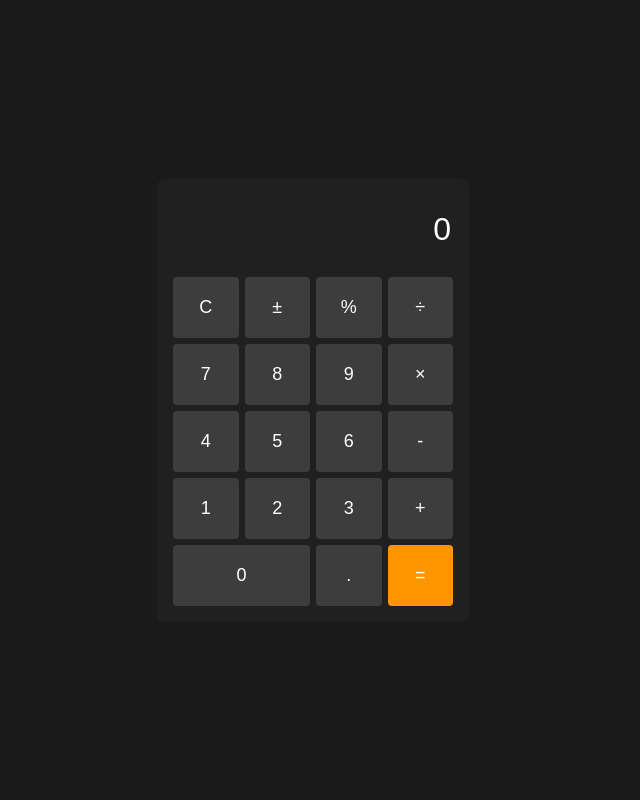
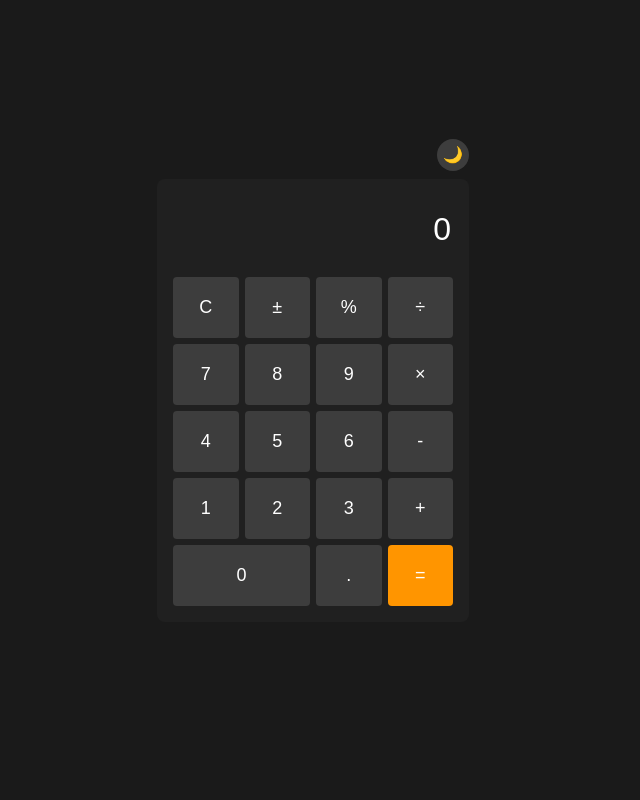
Before and after one commit to alirazatech80/shinobi, a Flask app: page / in a window 1280 px wide. Shown: the whole page, without its empty margins (327-967 px from the left). Run offline with Flask 3, Linux system fonts and the light colour scheme.

Commit message:
Add light/dark theme toggle to calculator UI
Co-Authored-By: Claude Sonnet 5 <noreply@anthropic.com>
Claude-Session: https://claude.ai/code/session_01PBrW9cjuiGEDeSwsXt2Hq6

```diff
--- a/templates/index.html
+++ b/templates/index.html
@@ -4,27 +4,63 @@
 <meta charset="UTF-8">
 <title>Calculator</title>
 <style>
+  :root {
+    --bg-body: #1a1a1a;
+    --bg-calc: #202020;
+    --bg-display: #202020;
+    --text: white;
+    --btn-bg: #3d3d3d;
+    --btn-hover: #505050;
+    --eq-bg: #ff9500;
+    --eq-hover: #ffab33;
+    --toggle-bg: #3d3d3d;
+  }
+  body.light-mode {
+    --bg-body: #f0f0f0;
+    --bg-calc: #ffffff;
+    --bg-display: #ffffff;
+    --text: #1a1a1a;
+    --btn-bg: #e6e6e6;
+    --btn-hover: #d4d4d4;
+    --eq-bg: #ff9500;
+    --eq-hover: #ffab33;
+    --toggle-bg: #e6e6e6;
+  }
   body {
     display: flex;
     justify-content: center;
     align-items: center;
     height: 100vh;
     margin: 0;
-    background: #1a1a1a;
+    background: var(--bg-body);
     font-family: Segoe UI, Arial, sans-serif;
   }
   .calculator {
     width: 280px;
-    background: #202020;
+    background: var(--bg-calc);
     border-radius: 8px;
     padding: 16px;
+    position: relative;
+  }
+  #theme-toggle {
+    position: absolute;
+    top: -40px;
+    right: 0;
+    width: 32px;
+    height: 32px;
+    padding: 0;
+    border-radius: 50%;
+    background: var(--toggle-bg);
+    color: var(--text);
+    font-size: 16px;
+    line-height: 32px;
   }
   #display {
     width: 100%;
     box-sizing: border-box;
     height: 70px;
-    background: #202020;
-    color: white;
+    background: var(--bg-display);
+    color: var(--text);
     border: none;
     text-align: right;
     font-size: 32px;
@@ -40,19 +76,20 @@
     font-size: 18px;
     border: none;
     border-radius: 4px;
-    background: #3d3d3d;
-    color: white;
+    background: var(--btn-bg);
+    color: var(--text);
     cursor: pointer;
   }
-  button:hover { background: #505050; }
-  button.operator { background: #3d3d3d; }
-  button.equals { background: #ff9500; }
-  button.equals:hover { background: #ffab33; }
+  button:hover { background: var(--btn-hover); }
+  button.operator { background: var(--btn-bg); }
+  button.equals { background: var(--eq-bg); color: white; }
+  button.equals:hover { background: var(--eq-hover); }
   button.span-2 { grid-column: span 2; }
 </style>
 </head>
 <body>
   <div class="calculator">
+    <button id="theme-toggle" onclick="toggleTheme()" title="Toggle light/dark mode">🌙</button>
     <input id="display" value="0" readonly>
     <div class="buttons">
       <button onclick="clearAll()">C</button>
@@ -83,6 +120,19 @@
 
 <script>
 let expression = "";
+
+function applyTheme(isLight) {
+  document.body.classList.toggle("light-mode", isLight);
+  document.getElementById("theme-toggle").textContent = isLight ? "☀️" : "🌙";
+}
+
+function toggleTheme() {
+  const isLight = !document.body.classList.contains("light-mode");
+  applyTheme(isLight);
+  localStorage.setItem("theme", isLight ? "light" : "dark");
+}
+
+applyTheme(localStorage.getItem("theme") === "light");
 
 function updateDisplay() {
   document.getElementById("display").value = expression || "0";
```
